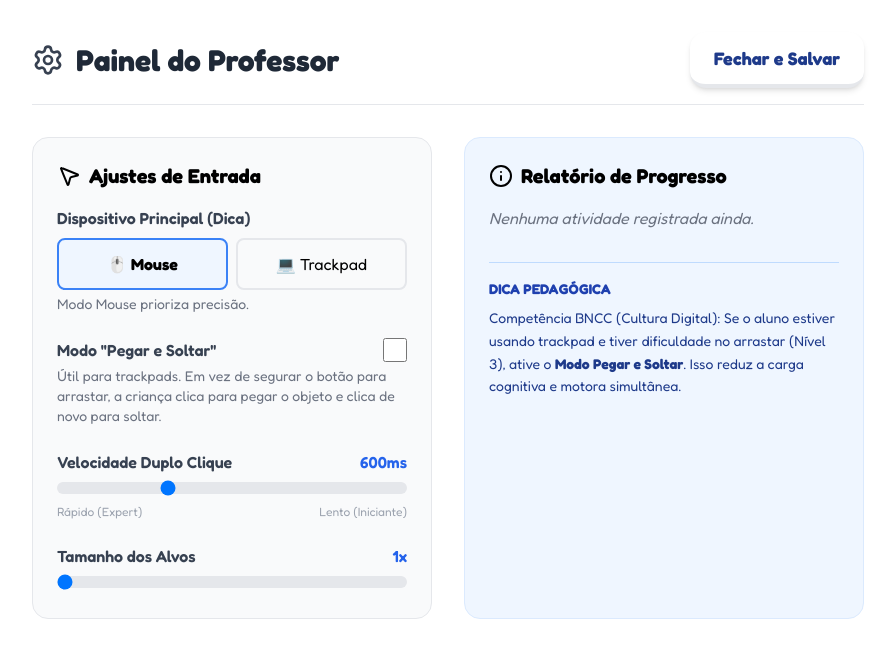
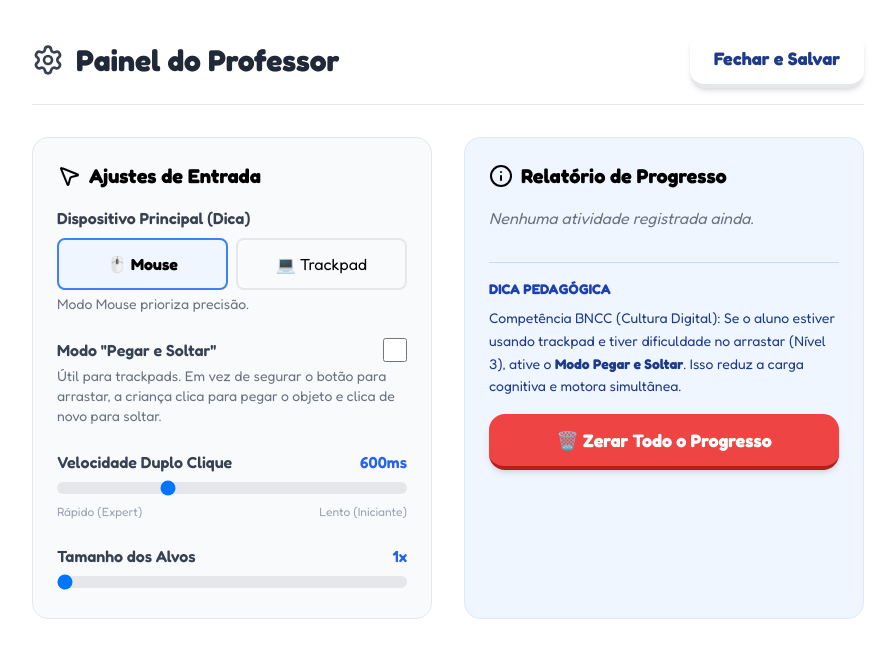
Before and after one commit to labduenhas/mestre-do-mouse, a React (Vite) app: page / in a window 1280 px wide. Both pictures are taken after a click on the button "Prof.". Shown: the top 658 px of the page, without its empty margins (192-1087 px from the left). Built offline with nearby package versions, Linux system fonts and the light colour scheme.

Commit message:
Botao reset de progresso

```diff
--- a/App.tsx
+++ b/App.tsx
@@ -33,7 +33,7 @@ const App: React.FC = () => {
 
   const handleLevelSelect = (id: number) => {
     if (id > 1) {
-       const prevLevel = gameState.profile.progress[id-1];
+      const prevLevel = gameState.profile.progress[id - 1];
       if (!prevLevel || !prevLevel.completed) return;
     }
     setGameState(prev => ({ ...prev, activeLevelId: id, view: 'game' }));
@@ -60,12 +60,18 @@ const App: React.FC = () => {
     saveState(updatedProfile);
   };
 
+  const handleResetProgress = () => {
+    const updatedProfile = { ...gameState.profile, progress: {} };
+    saveState(updatedProfile);
+  };
+
   if (gameState.view === 'teacher') {
     return (
       <TeacherPanel
         profile={gameState.profile}
         onUpdateSettings={handleSettingsUpdate}
-        onClose={() => setGameState(prev => ({...prev, view: 'map'}))}
+        onClose={() => setGameState(prev => ({ ...prev, view: 'map' }))}
+        onResetProgress={handleResetProgress}
       />
     );
   }
@@ -74,7 +80,7 @@ const App: React.FC = () => {
     const props = {
       settings: gameState.profile.settings,
       onComplete: handleLevelComplete,
-      onExit: () => setGameState(prev => ({...prev, view: 'map', activeLevelId: null}))
+      onExit: () => setGameState(prev => ({ ...prev, view: 'map', activeLevelId: null }))
     };
 
     switch (gameState.activeLevelId) {
@@ -96,7 +102,7 @@ const App: React.FC = () => {
           <div className="font-bold text-gray-700 text-lg sm:text-xl">Mestre do Mouse</div>
         </div>
         <div className="flex gap-2">
-            <Button size="sm" variant="primary" onClick={() => setGameState(prev => ({...prev, view: 'teacher'}))}>
+          <Button size="sm" variant="primary" onClick={() => setGameState(prev => ({ ...prev, view: 'teacher' }))}>
             <Settings className="w-4 h-4 mr-2" /> Prof.
           </Button>
         </div>
--- a/components/TeacherPanel.tsx
+++ b/components/TeacherPanel.tsx
@@ -7,9 +7,10 @@ interface Props {
   profile: UserProfile;
   onUpdateSettings: (s: AppSettings) => void;
   onClose: () => void;
+  onResetProgress: () => void;
 }
 
-export const TeacherPanel: React.FC<Props> = ({ profile, onUpdateSettings, onClose }) => {
+export const TeacherPanel: React.FC<Props> = ({ profile, onUpdateSettings, onClose, onResetProgress }) => {
   const { settings } = profile;
 
   const handleChange = (key: keyof AppSettings, value: any) => {
@@ -143,9 +144,22 @@ export const TeacherPanel: React.FC<Props> = ({ profile, onUpdateSettings, onClo
 
             <div className="mt-8 pt-4 border-t border-blue-200">
               <h4 className="font-bold text-sm text-blue-800 uppercase mb-2">Dica Pedagógica</h4>
-               <p className="text-sm text-blue-900 leading-relaxed">
+              <p className="text-sm text-blue-900 leading-relaxed mb-4">
                 Competência BNCC (Cultura Digital): Se o aluno estiver usando trackpad e tiver dificuldade no arrastar (Nível 3), ative o <strong>Modo Pegar e Soltar</strong>. Isso reduz a carga cognitiva e motora simultânea.
               </p>
+
+              <Button
+                onClick={() => {
+                  if (window.confirm("Tem certeza que deseja apagar todo o progresso? Essa ação não pode ser desfeita.")) {
+                    onResetProgress();
+                    onClose();
+                  }
+                }}
+                variant="danger"
+                className="w-full justify-center"
+              >
+                🗑️ Zerar Todo o Progresso
+              </Button>
             </div>
           </section>
         </div>
```
Lines whose indentation alone changed are shown as unchanged.
